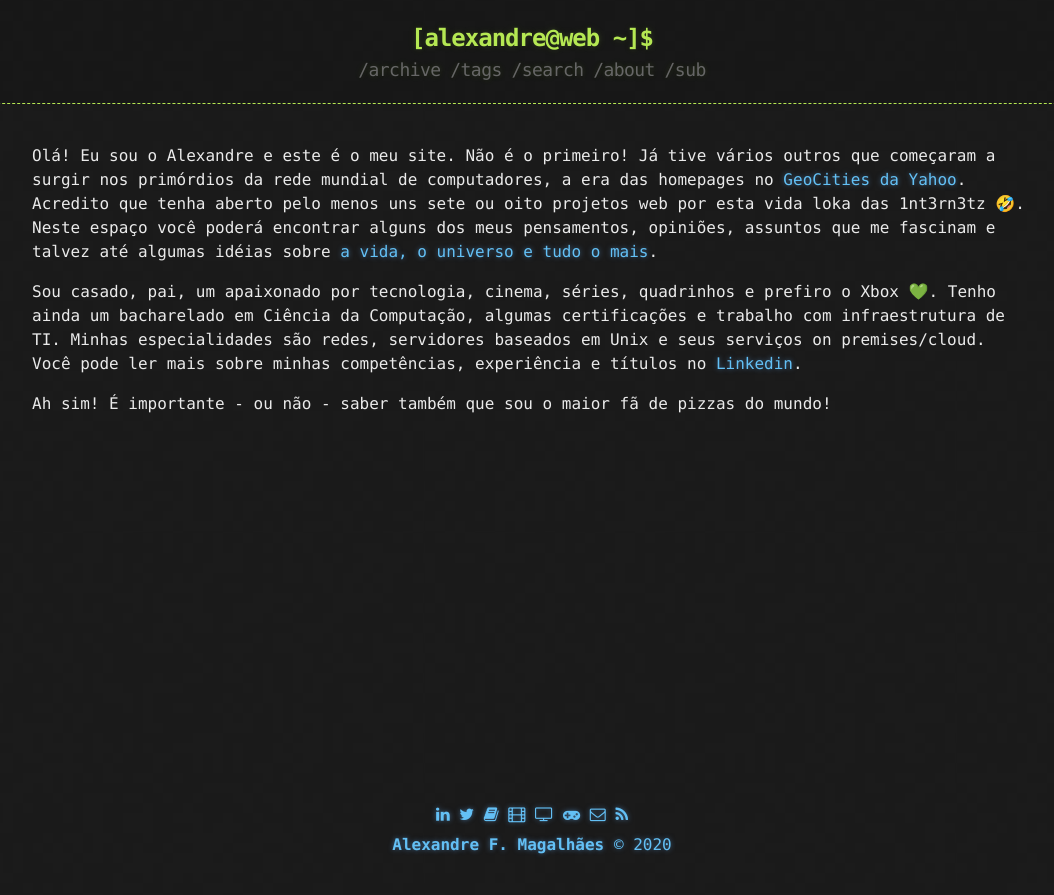
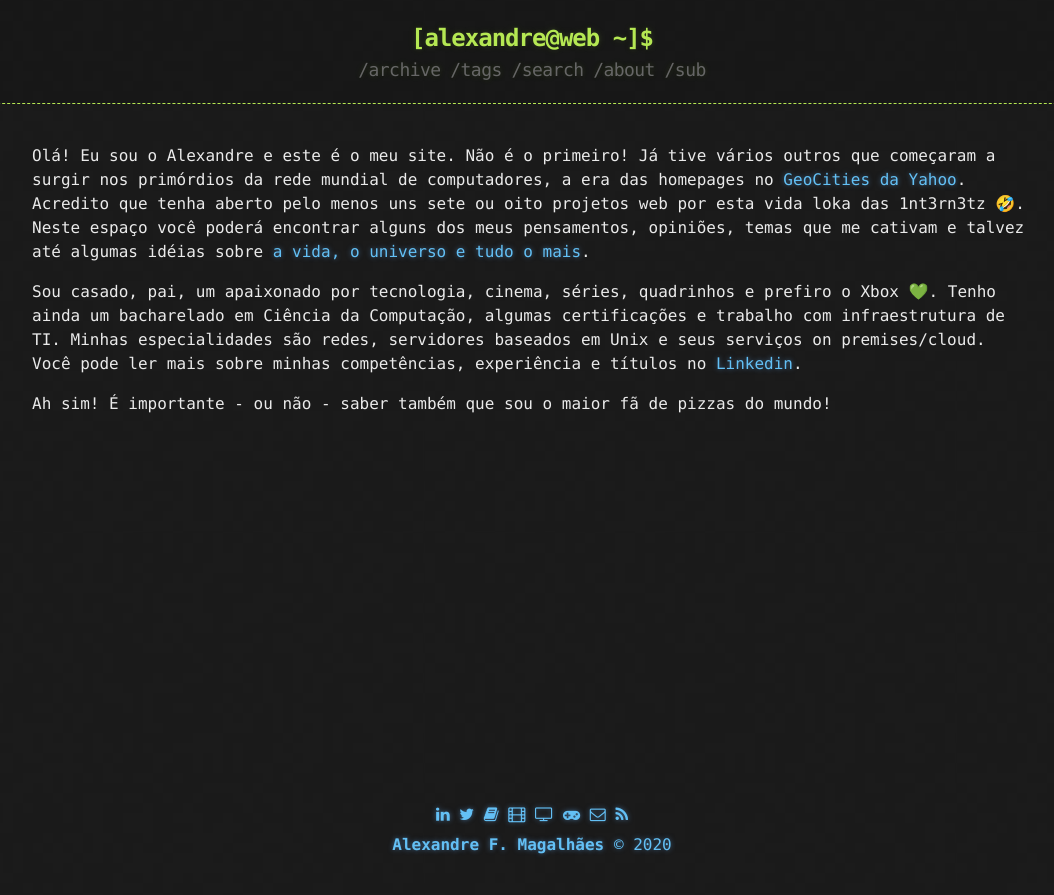
Before and after one commit to afmagalhaes/afmagalhaes.github.io, a Jekyll site: the page built from about.md, in a window 1280 px wide. Shown: the top 895 px of the page, without its empty margins (108-1162 px from the left). Built offline with Jekyll 4.4.1, drawn with Linux system fonts in a browser that asks for light colours.

Commit message:
minor update

```diff
--- a/about.md
+++ b/about.md
@@ -3,7 +3,7 @@ layout: page
 title: About
 ---
 
-Olá! Eu sou o Alexandre e este é o meu site. Não é o primeiro! Já tive vários outros que começaram a surgir nos primórdios da rede mundial de computadores, a era das homepages no [GeoCities da Yahoo](https://pt.wikipedia.org/wiki/Yahoo!_GeoCities){:target="_blank"}. Acredito que tenha aberto pelo menos uns sete ou oito projetos web por esta vida loka das 1nt3rn3tz 🤣. Neste espaço você poderá encontrar alguns dos meus pensamentos, opiniões, assuntos que me fascinam e talvez até algumas idéias sobre [a vida, o universo e tudo o mais](https://www.goodreads.com/book/show/10052680-o-guia-do-mochileiro-das-gal-xias){:target="_blank"}.
+Olá! Eu sou o Alexandre e este é o meu site. Não é o primeiro! Já tive vários outros que começaram a surgir nos primórdios da rede mundial de computadores, a era das homepages no [GeoCities da Yahoo](https://pt.wikipedia.org/wiki/Yahoo!_GeoCities){:target="_blank"}. Acredito que tenha aberto pelo menos uns sete ou oito projetos web por esta vida loka das 1nt3rn3tz 🤣. Neste espaço você poderá encontrar alguns dos meus pensamentos, opiniões, temas que me cativam e talvez até algumas idéias sobre [a vida, o universo e tudo o mais](https://www.goodreads.com/book/show/10052680-o-guia-do-mochileiro-das-gal-xias){:target="_blank"}.
 
 Sou casado, pai, um apaixonado por tecnologia, cinema, séries, quadrinhos e prefiro o Xbox 💚. Tenho ainda um bacharelado em Ciência da Computação, algumas certificações e trabalho com infraestrutura de TI. Minhas especialidades são redes, servidores baseados em Unix e seus serviços on premises/cloud. Você pode ler mais sobre minhas competências, experiência e títulos no [Linkedin](https://www.linkedin.com/in/alexandremagalhaes/){:target="_blank"}.
 
```
